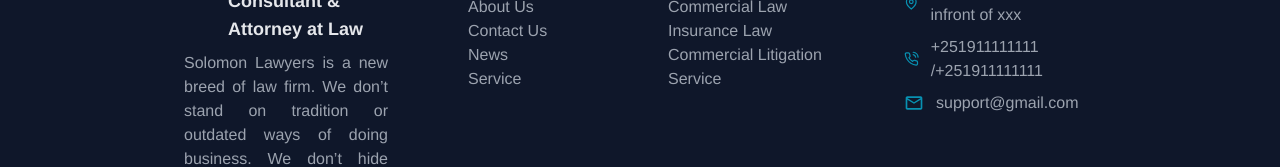
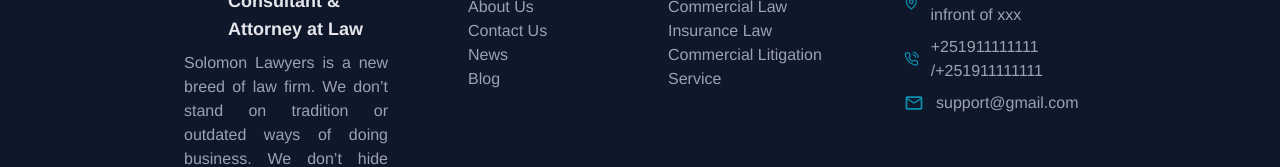
Before and after one commit to abenooo/lawyer_public_site, a Next.js app: page / in a window 1280 px wide. Shown: the part 3917-4084 px from the top of the page. Built offline with nearby package versions, Linux system fonts and the light colour scheme; no server answers.

Commit message:
Update the footer

```diff
--- a/components/Footer.jsx
+++ b/components/Footer.jsx
@@ -39,23 +39,23 @@ function Footer() {
               </a>
             </li>
             <li>
-              <a href="#" className="hover:underline hover:text-gray-200">
+              <a href="/about" className="hover:underline hover:text-gray-200">
                 About Us
               </a>
             </li>
             <li>
-              <a href="#" className="hover:underline hover:text-gray-200">
+              <a href="/contactUs" className="hover:underline hover:text-gray-200">
                 Contact Us
               </a>
             </li>
             <li>
-              <a href="#" className="hover:underline hover:text-gray-200">
+              <a href="/news" className="hover:underline hover:text-gray-200">
                 News
               </a>
             </li>
             <li>
-              <a href="#" className="hover:underline hover:text-gray-200">
-                Service
+              <a href="/blog" className="hover:underline hover:text-gray-200">
+                Blog
               </a>
             </li>
           </ul>
```
